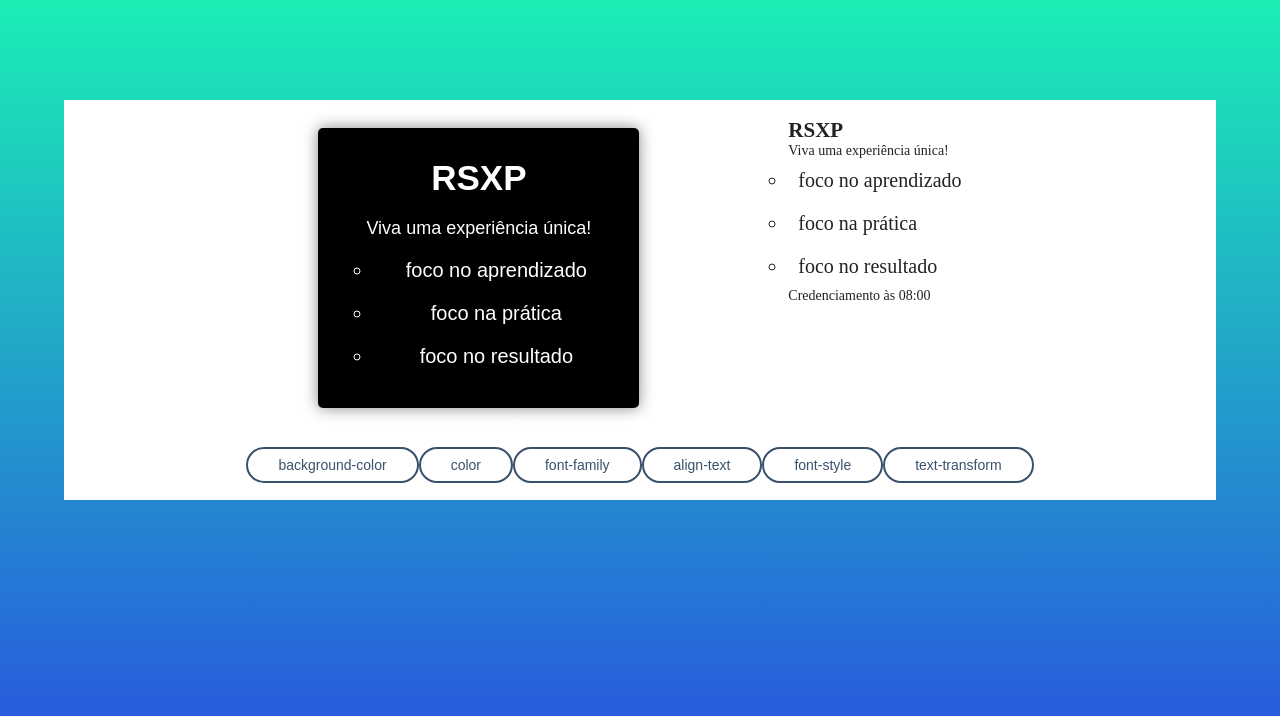
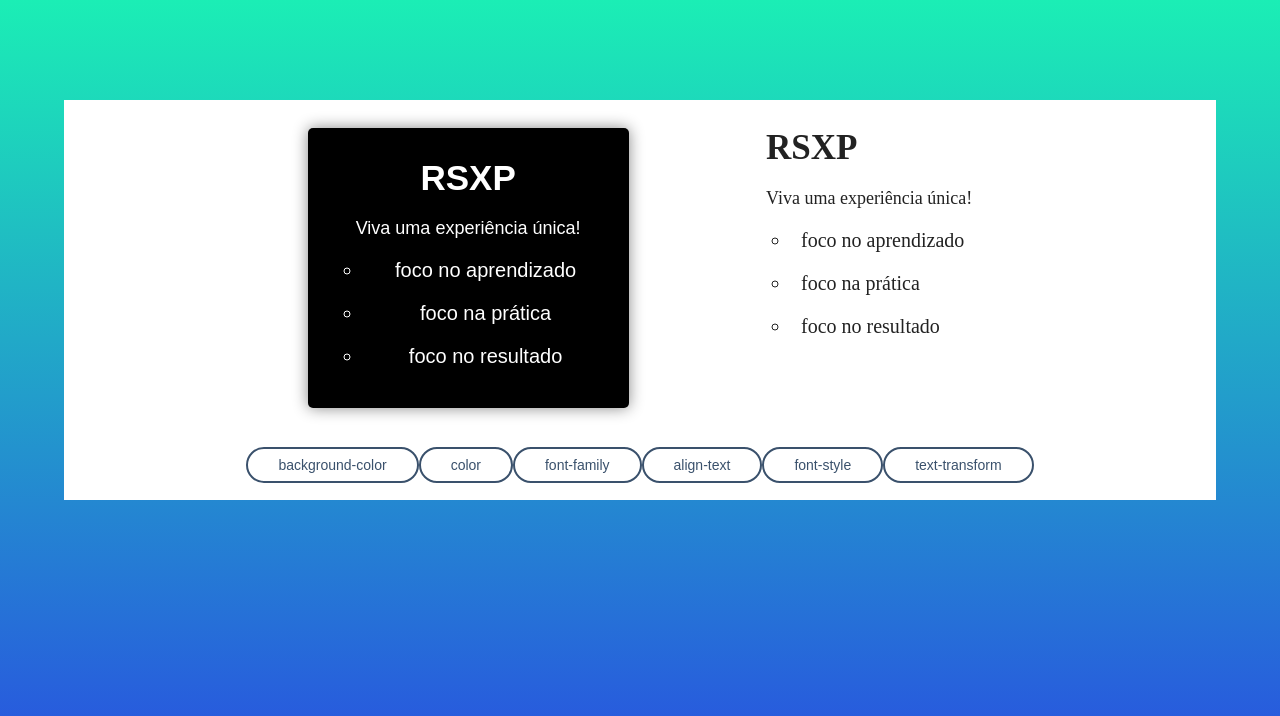
Before and after one commit to burn-c/hackathonrsxpteam30, a React (Create React App) app in the folder aprenda-arrastando/: page /page_css in a window 1280 px wide. Shown: the top 716 px of the page. Built offline with nearby package versions, Linux system fonts and the light colour scheme.

Commit message:
Update index.js

```diff
--- a/aprenda-arrastando/src/components/pages/page_css/index.js
+++ b/aprenda-arrastando/src/components/pages/page_css/index.js
@@ -1,3 +1,4 @@
+
 import React, { useState, useEffect } from 'react';
 import {
   Exercise,
@@ -20,9 +21,9 @@ import { H1, P, Ol, Li } from '../../atoms/text';
 
 export default function PageCss() {
   const [shadowStyle1, setStyle1] = useState(false);
-  const [style2, setStyle2] = useState(false);
-  const [style3, setStyle3] = useState(false);
-  const [style4, setStyle4] = useState(false);
+  const [colorStyle2, setStyle2] = useState(false);
+  const [fontStyle3, setStyle3] = useState(false);
+  const [fontAlignStyle4, setStyle4] = useState(false);
   const [style5, setStyle5] = useState(false);
   const [style6, setStyle6] = useState(false);
 
@@ -31,13 +32,13 @@ export default function PageCss() {
     setStyle1(!shadowStyle1);
   }
   function handleStyle2() {
-    setStyle2(!style2);
+    setStyle2(!colorStyle2);
   }
   function handleStyle3() {
-    setStyle3(!style3);
+    setStyle3(!fontStyle3);
   }
   function handleStyle4() {
-    setStyle4(!style4);
+    setStyle4(!fontAlignStyle4);
   }
   function handleStyle5() {
     setStyle5(!style5);
@@ -49,7 +50,7 @@ export default function PageCss() {
   }
 
   useEffect(() => {
-    if (shadowStyle1 && style2 && style3 && style4 && !style5 && !style6){
+    if (shadowStyle1 && colorStyle2 && fontStyle3 && fontAlignStyle4 && !style5 && !style6){
       toast.success("Parabéns, pode ir para o próximo nível!");
     };
   });
@@ -66,30 +67,28 @@ export default function PageCss() {
             <Li>foco na prática</Li>
             <Li>foco no resultado</Li>
           </Ol>
-          <Footer>Credenciamento às 08:00</Footer>
         </StyledDiv>
         <Exercise
           shadowStyle1={shadowStyle1}
-          style2={style2}
-          style3={style3}
-          style4={style4}
+          colorStyle2={colorStyle2}
+          fontStyle3={fontStyle3}
+          fontAlignStyle4={fontAlignStyle4}
           style5={style5}
           style6={style6}>
-          <h1>RSXP</h1>
-          <p>Viva uma experiência única!</p>
-          <ul>
-              <Li>foco no aprendizado</Li>
-              <Li>foco na prática</Li>
-              <Li>foco no resultado</Li>
-          </ul>
-          <footer>Credenciamento às 08:00</footer>
+          <H1>RSXP</H1>
+          <P>Viva uma experiência única!</P>
+          <Ol>
+            <Li>foco no aprendizado</Li>
+            <Li>foco na prática</Li>
+            <Li>foco no resultado</Li>
+          </Ol>
         </Exercise>
       </Row>
       <Options>
         <Btn1 shadowStyle1={shadowStyle1} onClick={handleStyle1}>background-color</Btn1>
-        <Btn2 style2={style2} onClick={handleStyle2}>color</Btn2>
-        <Btn3 style3={style3} onClick={handleStyle3}>font-family</Btn3>
-        <Btn4 style4={style4} onClick={handleStyle4}>align-text</Btn4>
+        <Btn2 colorStyle2={colorStyle2} onClick={handleStyle2}>color</Btn2>
+        <Btn3 fontStyle3={fontStyle3} onClick={handleStyle3}>font-family</Btn3>
+        <Btn4 fontAlignStyle4={fontAlignStyle4} onClick={handleStyle4}>align-text</Btn4>
 
         <Btn5 style5={style5} onClick={handleStyle5}>font-style</Btn5>
         <Btn6 style6={style6} onClick={handleStyle6}>text-transform</Btn6>
```
